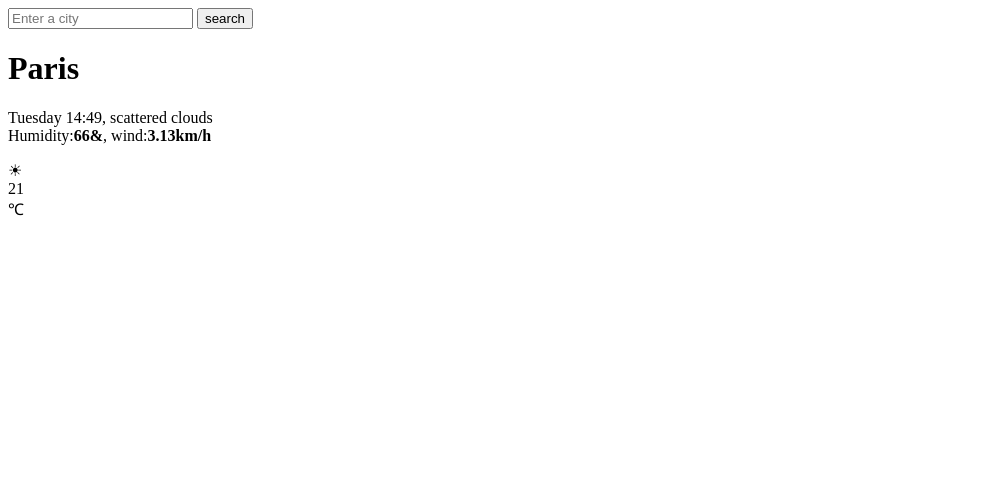
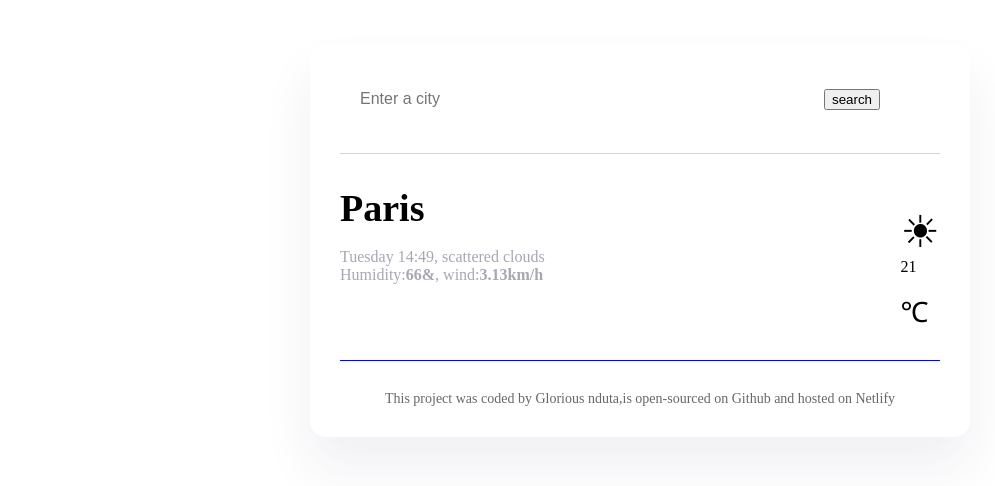
Before and after one commit to GloriousNduta/VANILLA-WEATHER-PROJECT, a plain HTML site: page index.html in a window 1280 px wide. Shown: the whole page, without its empty margins (0-995 px from the left). Drawn offline with Linux system fonts and the light colour scheme.

Commit message:
Updated index.html and added styles.css

```diff
--- a/index.html
+++ b/index.html
@@ -35,6 +35,10 @@
           </div>
         </div>
       </main>
+      <footer>
+        This project was coded by Glorious nduta,is open-sourced on Github and
+        hosted on Netlify
+      </footer>
     </body>
   </html>
 </html>
--- a/src/style.css
+++ b/src/style.css
@@ -0,0 +1,76 @@
+body {
+  background: ;
+  font-family: ;
+}
+.weather-app {
+  background: ;
+  max-width: 600px;
+  margin: 45px auto;
+  box-shadow: 0 30px 50px rgba(65, 50, 100, 0.08);
+  border-radius: 16px;
+  padding: 30px;
+}
+header {
+  border-bottom: 1px solid pink;
+  padding: 0 0 30px 0;
+}
+.search-form-input {
+  background-color: ;
+  border: none;
+  border-radius: 6px;
+  width: 80%;
+  font-size: 16px;
+  padding: 15px 20px;
+}
+.search-form-button {
+  background: ;
+  padding: 15px 30px;
+  border: none;
+  font-size: 16px;
+  margin-left: 5px;
+  border-radius: 6px;
+  color: antiquewhite;
+}
+main {
+  padding: 30px 0;
+}
+.weather-app-data {
+  display: flex;
+  justify-content: space-between;
+}
+.weather-app-city {
+  margin: 0;
+  font-size: 38px;
+  line-height: 48px;
+}
+.weather-app-details {
+  font-size: 16px;
+  color: rgba(39, 33, 66, 0.4);
+  font-weight: 500;
+}
+.weather-app-details.strong {
+  color: ;
+}
+.weather-app-details-container {
+  display: flex;
+}
+.weather-app-icon {
+  font-size: 44px;
+  margin-top: 22px;
+}
+.weather-app-temeprature {
+  font-size: 88px;
+  margin-left: 10px;
+  font-weight: bold;
+}
+.weather-app-unit {
+  margin-top: 16px;
+  font-size: 28px;
+}
+footer {
+  border-top: 1px solid blue;
+  padding: 30px 0 0 0;
+  text-align: center;
+  font-size: 14px;
+  color: rgba(0, 0, 0, 0.6);
+}
```
